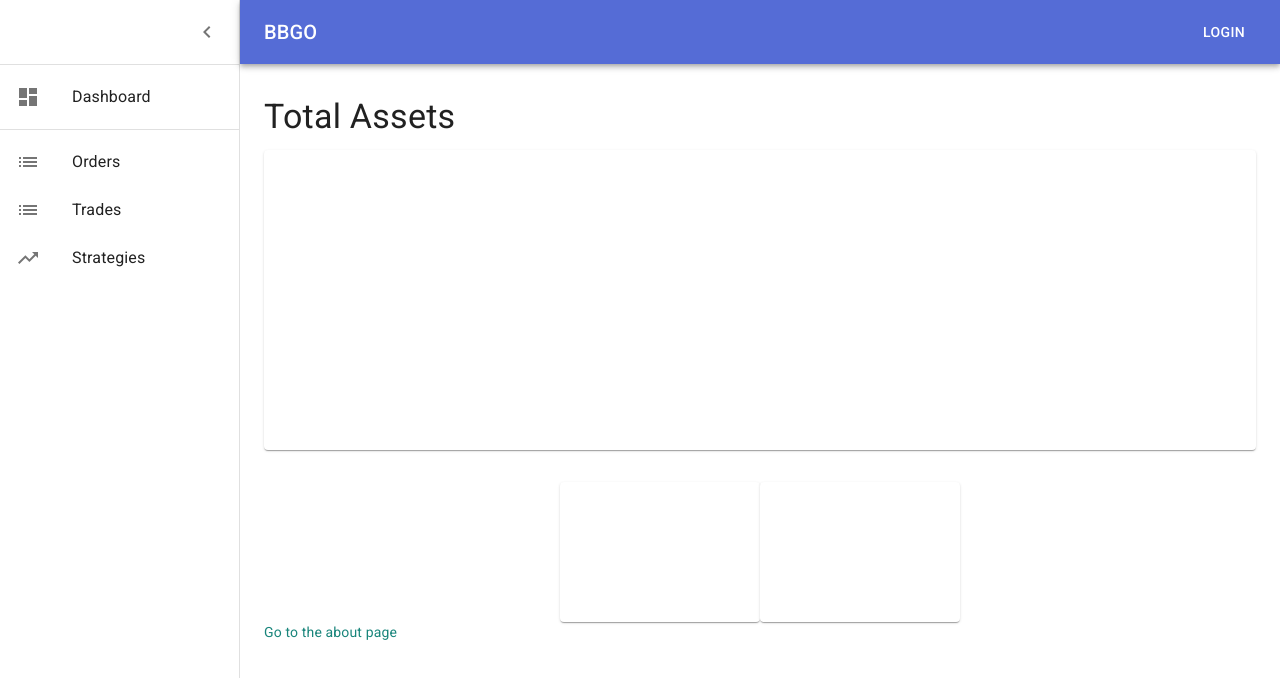
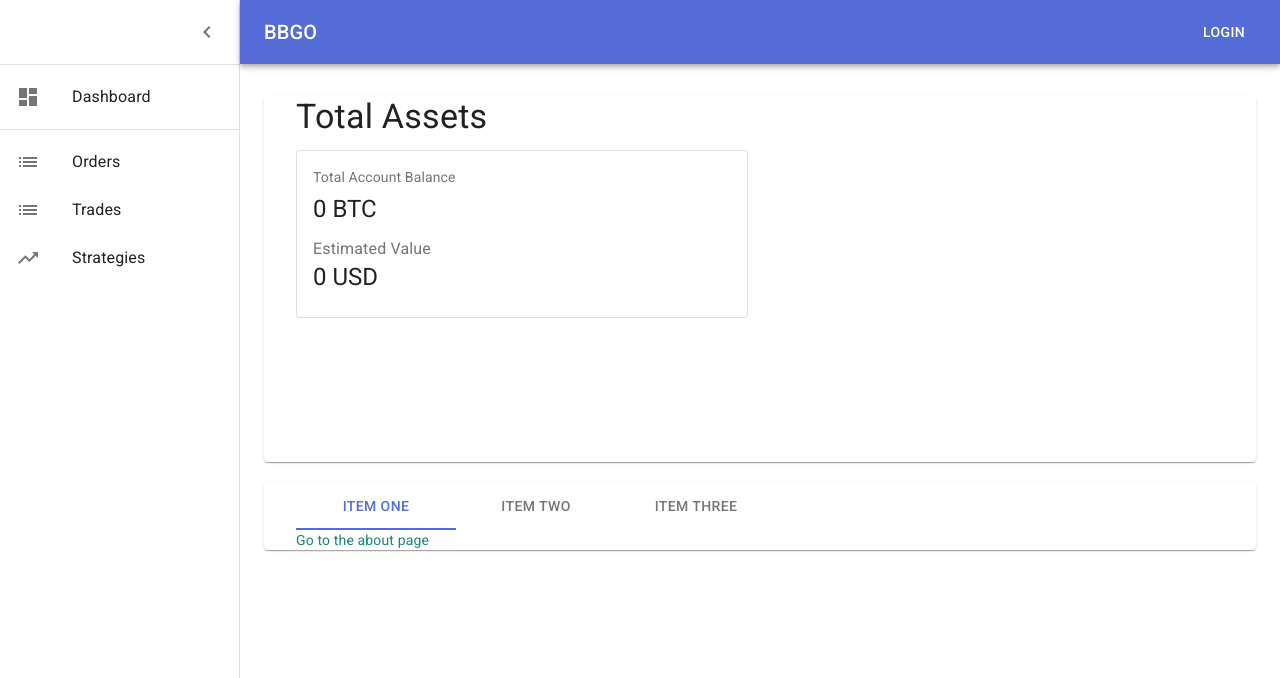
Before and after one commit to golddragon41/bbgo-finance, a Next.js app in the folder frontend/: page / in a window 1280 px wide. Shown: the top 678 px of the page. Built offline with nearby package versions, Linux system fonts and the light colour scheme; no server answers.

Commit message:
add exchange session panel

```diff
--- a/frontend/api/bbgo.js
+++ b/frontend/api/bbgo.js
@@ -1,6 +1,13 @@
 import axios from "axios";
 
 const baseURL = process.env.NODE_ENV === "development" ? "http://localhost:8080" : ""
+
+export function querySessions(cb) {
+    axios.get(baseURL + '/api/sessions', {})
+        .then(response => {
+            cb(response.data.sessions)
+        });
+}
 
 export function queryAssets(cb) {
     axios.get(baseURL + '/api/assets', {})
--- /dev/null
+++ b/frontend/components/ExchangeSessionTabPanel.js
@@ -0,0 +1,41 @@
+import Paper from "@material-ui/core/Paper";
+import Box from "@material-ui/core/Box";
+import Tabs from "@material-ui/core/Tabs";
+import Tab from "@material-ui/core/Tab";
+import Link from "@material-ui/core/Link";
+import React, {useEffect, useState} from "react";
+import {querySessions} from '../api/bbgo'
+
+export default function ExchangeSessionTabPanel() {
+    const [tabIndex, setTabIndex] = React.useState(0);
+    const handleTabClick = (event, newValue) => {
+        setTabIndex(newValue);
+    };
+
+    const [sessions, setSessions] = useState({})
+
+    useEffect(() => {
+        querySessions((sessions) => {
+            setSessions(sessions)
+        })
+    }, [])
+
+    return <Paper>
+        <Box m={4}>
+            <Tabs
+                value={tabIndex}
+                onChange={handleTabClick}
+                indicatorColor="primary"
+                textColor="primary"
+            >
+                <Tab label="Item One"/>
+                <Tab label="Item Two"/>
+                <Tab label="Item Three"/>
+            </Tabs>
+
+            <Link href="/about" color="secondary">
+                Go to the about page
+            </Link>
+        </Box>
+    </Paper>
+}
--- a/frontend/components/TotalAssets.js
+++ b/frontend/components/TotalAssetsPie.js
@@ -2,34 +2,7 @@ import React, {useEffect, useState} from 'react';
 
 import {ResponsivePie} from '@nivo/pie';
 import {queryAssets} from '../api/bbgo';
-
-function currencyColor(currency) {
-    switch (currency) {
-        case "BTC":
-            return "#f69c3d"
-        case "ETH":
-            return "#497493"
-        case "MCO":
-            return "#032144"
-        case "OMG":
-            return "#2159ec"
-        case "LTC":
-            return "#949494"
-        case "USDT":
-            return "#2ea07b"
-        case "SAND":
-            return "#2E9AD0"
-        case "XRP":
-            return "#00AAE4"
-        case "BCH":
-            return "#8DC351"
-        case "MAX":
-            return "#2D4692"
-        case "TWD":
-            return "#4A7DED"
-
-    }
-}
+import {currencyColor} from '../src/utils';
 
 function reduceAssetsBy(assets, field, minimum) {
     let as = []
@@ -56,7 +29,7 @@ function reduceAssetsBy(assets, field, minimum) {
     return as
 }
 
-export default function TotalAssets() {
+export default function TotalAssetsPie() {
     const [assets, setAssets] = useState({})
 
     useEffect(() => {
@@ -83,16 +56,15 @@ export default function TotalAssets() {
         sliceLabelsTextColor="#fff"
         legends={[
             {
-                anchor: 'bottom',
-                direction: 'row',
+                anchor: 'right',
+                direction: 'column',
                 justify: false,
                 translateX: 0,
-                translateY: 56,
-                itemsSpacing: 0,
-                itemWidth: 100,
-                itemHeight: 18,
+                translateY: 0,
+                itemsSpacing: 5,
+                itemWidth: 120,
+                itemHeight: 24,
                 itemTextColor: '#999',
-                itemDirection: 'left-to-right',
                 itemOpacity: 1,
                 symbolSize: 18,
                 symbolShape: 'circle',
--- /dev/null
+++ b/frontend/components/TotalAssetsSummary.js
@@ -0,0 +1,66 @@
+import {useEffect, useState} from "react";
+import {queryAssets} from "../api/bbgo";
+import Card from '@material-ui/core/Card';
+import CardContent from '@material-ui/core/CardContent';
+import Typography from '@material-ui/core/Typography';
+import {makeStyles} from '@material-ui/core/styles';
+
+function aggregateAssetsBy(assets, field) {
+    let total = 0.0
+    for (let key in assets) {
+        if (assets[key]) {
+            let a = assets[key]
+            let value = a[field]
+            total += value
+        }
+    }
+
+    return total
+}
+
+const useStyles = makeStyles({
+    root: {
+        minWidth: 275,
+    },
+    bullet: {
+        display: 'inline-block',
+        margin: '0 2px',
+        transform: 'scale(0.8)',
+    },
+    title: {
+        fontSize: 14,
+    },
+    pos: {
+        marginTop: 12,
+    },
+});
+
+export default function TotalAssetSummary() {
+    const classes = useStyles();
+    const [assets, setAssets] = useState({})
+
+    useEffect(() => {
+        queryAssets((assets) => {
+            setAssets(assets)
+        })
+    }, [])
+
+    return <Card className={classes.root} variant="outlined">
+        <CardContent>
+            <Typography className={classes.title} color="textSecondary" gutterBottom>
+                Total Account Balance
+            </Typography>
+            <Typography variant="h5" component="h2">
+                {Math.round(aggregateAssetsBy(assets, "inBTC") * 1e8) / 1e8} <span>BTC</span>
+            </Typography>
+
+            <Typography className={classes.pos} color="textSecondary">
+                Estimated Value
+            </Typography>
+
+            <Typography variant="h5" component="h3">
+                {Math.round(aggregateAssetsBy(assets, "inUSD") * 100) / 100} <span>USD</span>
+            </Typography>
+        </CardContent>
+    </Card>
+}
--- a/frontend/pages/index.tsx
+++ b/frontend/pages/index.tsx
@@ -7,20 +7,23 @@ import Box from '@material-ui/core/Box';
 import Link from '@material-ui/core/Link';
 import Grid from '@material-ui/core/Grid';
 import Paper from '@material-ui/core/Paper';
+import Tabs from '@material-ui/core/Tabs';
+import Tab from '@material-ui/core/Tab';
 
-import TotalAssets from '../components/TotalAssets';
+import TotalAssetsPie from '../components/TotalAssetsPie';
+import TotalAssetSummary from '../components/TotalAssetsSummary';
+
+import ExchangeSessionTabPanel from '../components/ExchangeSessionTabPanel';
 
 const useStyles = makeStyles((theme) => ({
-    root: {
-        flexGrow: 1,
-    },
     paper: {
         height: 140,
         width: 200,
     },
-    totalAssetsPaper: {
+    totalAssetsBox: {
         height: 300,
     },
+    totalAssetsSummary: {},
     control: {
         padding: theme.spacing(2),
     },
@@ -29,39 +32,30 @@ const useStyles = makeStyles((theme) => ({
 
 export default function Home() {
     const classes = useStyles();
+
     return (
-        <Container maxWidth="lg">
-            <Box my={4}>
-                <Typography variant="h4" component="h1" gutterBottom>
-                    Total Assets
-                </Typography>
+        <Container>
+            <Paper className={classes.totalAssetsSummary}>
+                <Box m={4}>
+                    <Typography variant="h4" component="h2" gutterBottom>
+                        Total Assets
+                    </Typography>
 
-                <Paper className={classes.totalAssetsPaper}>
-                    <TotalAssets/>
-                </Paper>
-            </Box>
+                    <Grid container spacing={3}>
+                        <Grid item xs={12} md={6}>
+                            <TotalAssetSummary/>
+                        </Grid>
 
-            <Box my={4}>
-
-                <Grid container className={classes.root}>
-                    <Grid item xs={12}>
-                        <Grid container justify="center">
-                            <Grid item>
-                                <Paper className={classes.paper}>
-                                </Paper>
-                            </Grid>
-                            <Grid item>
-                                <Paper className={classes.paper}>
-                                </Paper>
-                            </Grid>
+                        <Grid item xs={12} md={6}>
+                            <Box className={classes.totalAssetsBox}>
+                                <TotalAssetsPie/>
+                            </Box>
                         </Grid>
                     </Grid>
-                </Grid>
+                </Box>
+            </Paper>
 
-                <Link href="/about" color="secondary">
-                    Go to the about page
-                </Link>
-            </Box>
+            <ExchangeSessionTabPanel/>
         </Container>
     );
 }
--- /dev/null
+++ b/frontend/src/utils.js
@@ -0,0 +1,28 @@
+
+export function currencyColor(currency) {
+    switch (currency) {
+        case "BTC":
+            return "#f69c3d"
+        case "ETH":
+            return "#497493"
+        case "MCO":
+            return "#032144"
+        case "OMG":
+            return "#2159ec"
+        case "LTC":
+            return "#949494"
+        case "USDT":
+            return "#2ea07b"
+        case "SAND":
+            return "#2E9AD0"
+        case "XRP":
+            return "#00AAE4"
+        case "BCH":
+            return "#8DC351"
+        case "MAX":
+            return "#2D4692"
+        case "TWD":
+            return "#4A7DED"
+
+    }
+}
```
